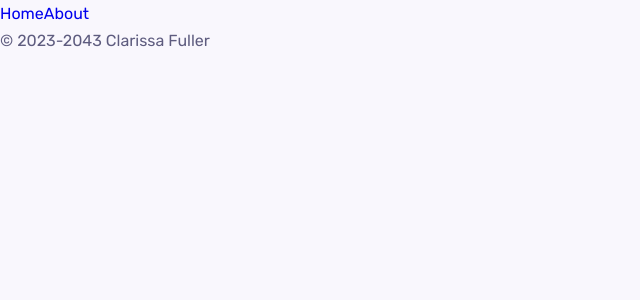
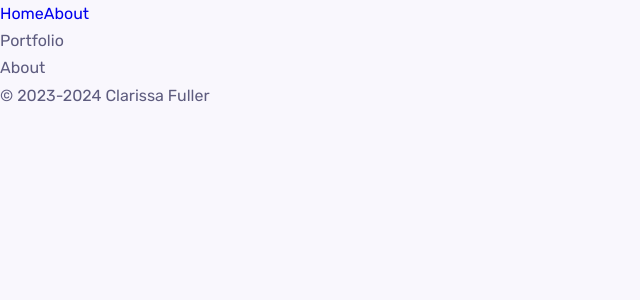
Before and after one commit to clarissafuller/react-portfolio, a React (Vite) app: page /about in a window 1280 px wide. Shown: the top 300 px of the page, without its empty margins (0-640 px from the left). Built offline with nearby package versions, Linux system fonts and the light colour scheme.

Commit message:
fixes folder structure and rendering

```diff
--- a/index.html
+++ b/index.html
@@ -8,6 +8,6 @@
   </head>
   <body>
     <div id="root"></div>
-    <script type="module" src="/src/index.jsx"></script>
+    <script type="module" src="/src/main.jsx"></script>
   </body>
 </html>
--- a/src/App.jsx
+++ b/src/App.jsx
@@ -1,23 +1,17 @@
 import React from "react";
 import "./app.css";
-import Sidebar from "./components/sidebar/Sidebar";
-import Home from "./components/home/Home";
-import About from "./components/about/About";
-import Services from "./components/services/Services";
-import Resume from "./components/resume/Resume";
 import Portfolio from "./components/portfolio/Portfolio";
-import Pricing from "./components/pricing/Pricing";
-import Testimonials from "./components/testimonials/Testimonials";
-import Blog from "./components/blog/Blog";
-import Contact from "./components/contact/Contact";
 import Header from "./components/header/Header";
 import Footer from "./components/footer/Footer";
+import { Outlet } from "react-router-dom";
 
 const App = () => {
   return (
     <>
       <main className="main">
         <Header />
+        <Portfolio />
+        <Outlet />
         <Footer />
       </main>
     </>
--- a/src/components/footer/Footer.jsx
+++ b/src/components/footer/Footer.jsx
@@ -3,7 +3,7 @@ import React from "react";
 const Footer = () => {
   return (
     <footer>
-      <div>&copy; 2023-2043 Clarissa Fuller</div>
+      <div>&copy; 2023-2024 Clarissa Fuller</div>
     </footer>
   );
 };
--- a/src/index.jsx
+++ /dev/null
@@ -1,11 +0,0 @@
-import React from "react";
-import ReactDOM from "react-dom/client";
-import "./index.css";
-import App from "./App";
-
-const root = ReactDOM.createRoot(document.getElementById("root"));
-root.render(
-  <React.StrictMode>
-    <App />
-  </React.StrictMode>
-);
--- a/src/pages/About.jsx
+++ b/src/pages/About.jsx
@@ -1,14 +1,12 @@
-import Header from "./components/header/Header";
-import Footer from "./components/footer/Footer";
-import About from "./components/about/About";
+import Header from "../components/header/Header";
+import Footer from "../components/footer/Footer";
+import About from "../components/about/About";
 
 const App = () => {
   return (
     <>
       <main className="main">
-        <Header />
         <About />
-        <Footer />
       </main>
     </>
   );
```
Also changed, not shown: src/pages/Home.jsx (deleted).
